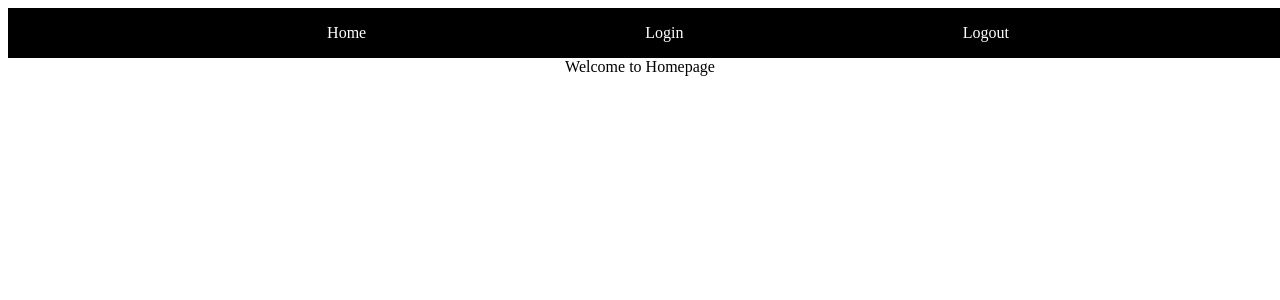
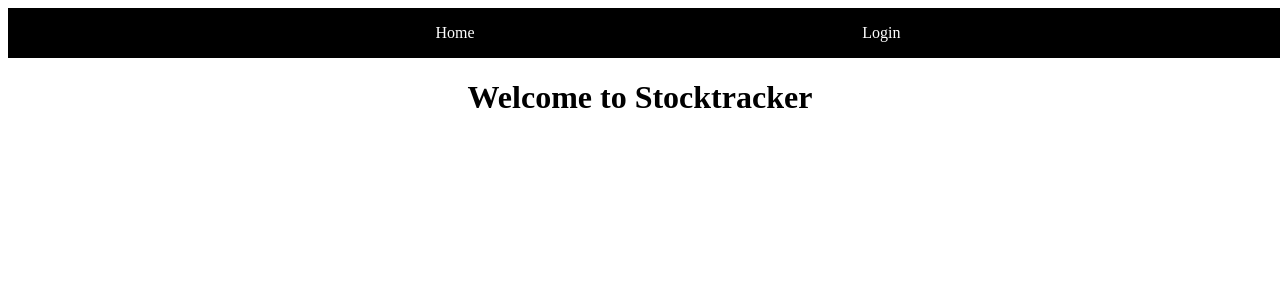
Before and after one commit to iRTerence/StockTracker, a React (Create React App) app: page / in a window 1280 px wide. Shown: the top 300 px of the page. Built offline with nearby package versions, Linux system fonts and the light colour scheme; no server answers.

Commit message:
added login logout

```diff
--- a/routes/api/users.js
+++ b/routes/api/users.js
@@ -3,9 +3,6 @@ var router = express.Router();
 const User = require("../../model/user");
 var stocksCtrl = require("../../controllers/users");
 const passport = require("passport");
-
-/* GET users listing. */
-// router.post("/googlelogin", stocksCtrl.googleLogin);
 
 router.get(
   "/auth/google",
@@ -16,11 +13,12 @@ router.get(
   "/auth/google/callback",
   passport.authenticate("google", { failureRedirect: "/login" }),
   function (req, res) {
-    // Successful authentication, redirect home.
     res.redirect("/");
   }
 );
 
 router.get("/getuser", stocksCtrl.getUser);
 
+router.get("/logout", stocksCtrl.logOut);
+
 module.exports = router;
--- a/src/components/NavBar/NavBar.jsx
+++ b/src/components/NavBar/NavBar.jsx
@@ -1,12 +1,17 @@
-import React from "react";
+import React, { useContext } from "react";
 import styles from "./NavBar.module.css";
 import { Link } from "react-router-dom";
 import axios from "axios";
+import { myContext } from "../../contexts/UserContext";
 
 export default function NavBar() {
+  const userObject = useContext(myContext);
+
   const logout = () => {
-    axios.get("http://localhost:3001/auth/users/logout").then((res) => {
-      if (res.data) {
+    axios
+      .get("http://localhost:3001/api/users/logout", { withCredentials: true })
+      .then((res) => {
+        if (res.data === "done") {
           window.location.href = "/";
         }
       });
@@ -18,10 +23,13 @@ export default function NavBar() {
         <li>
           <Link to='/'>Home</Link>
         </li>
+        {userObject ? (
+          <li onClick={logout}>Logout</li>
+        ) : (
           <li>
             <Link to='/login'>Login</Link>
           </li>
-        <li onClick={logout}>Logout</li>
+        )}
       </ul>
     </div>
   );
--- a/src/contexts/UserContext.jsx
+++ b/src/contexts/UserContext.jsx
@@ -9,7 +9,7 @@ export default function Context(props) {
     axios
       .get("http://localhost:3001/getuser", { withCredentials: true })
       .then((res) => {
-        console.log(res);
+        // console.log(res);
         if (res.data) {
           setUserObject(res.data);
         }
--- a/src/pages/App/App.js
+++ b/src/pages/App/App.js
@@ -1,7 +1,6 @@
 import "./App.css";
 import { Route, Switch, Link } from "react-router-dom";
 import React, { useState, useContext } from "react";
-import axios from "axios";
 import HomePage from "../Homepage/Homepage";
 import LoginPage from "../LoginPage/LoginPage";
 import NavBar from "../../components/NavBar/NavBar";
@@ -9,7 +8,7 @@ import { myContext } from "../../contexts/UserContext";
 
 function App() {
   const userObject = useContext(myContext);
-  console.log(userObject);
+  // console.log(userObject);
   let [value, setValue] = useState(0);
   let [watchList, setWatchList] = useState([]);
   let [portList, setPortList] = useState([]);
--- a/src/pages/Homepage/Homepage.jsx
+++ b/src/pages/Homepage/Homepage.jsx
@@ -1,5 +1,17 @@
-import React from "react";
+import React, { useState, useContext } from "react";
+import { myContext } from "../../contexts/UserContext";
 
 export default function Homepage() {
-  return <div>Welcome to Homepage</div>;
+  const context = useContext(myContext);
+
+  let loginOrLogout = (
+    <div>
+      {context ? (
+        <h1>Welcome Back {context.name}</h1>
+      ) : (
+        <h1>Welcome to Stocktracker</h1>
+      )}
+    </div>
+  );
+  return <div>{loginOrLogout}</div>;
 }
```
Also changed, not shown: controllers/users.js (+8 -1 lines). Lines whose indentation alone changed are shown as unchanged.
